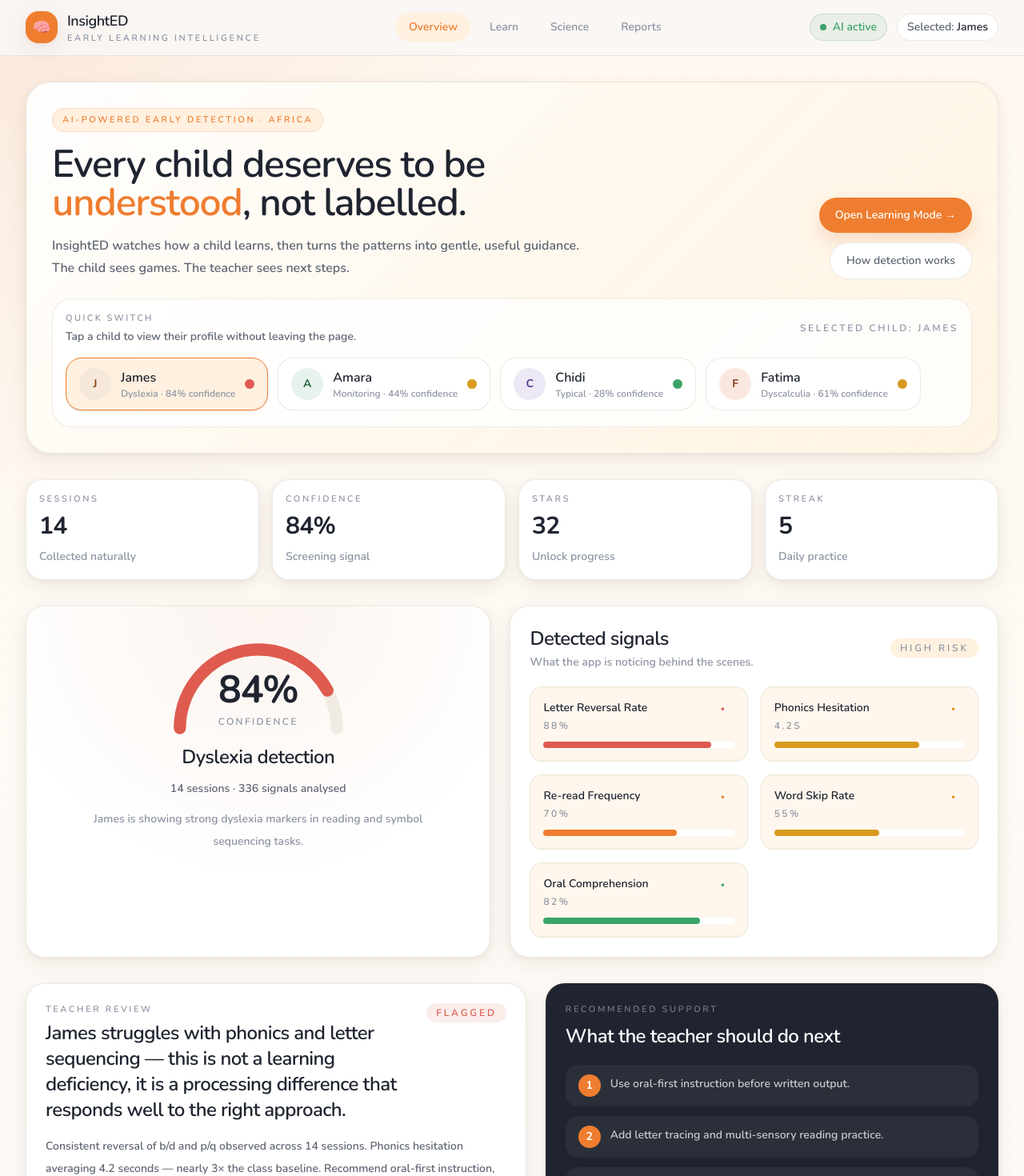
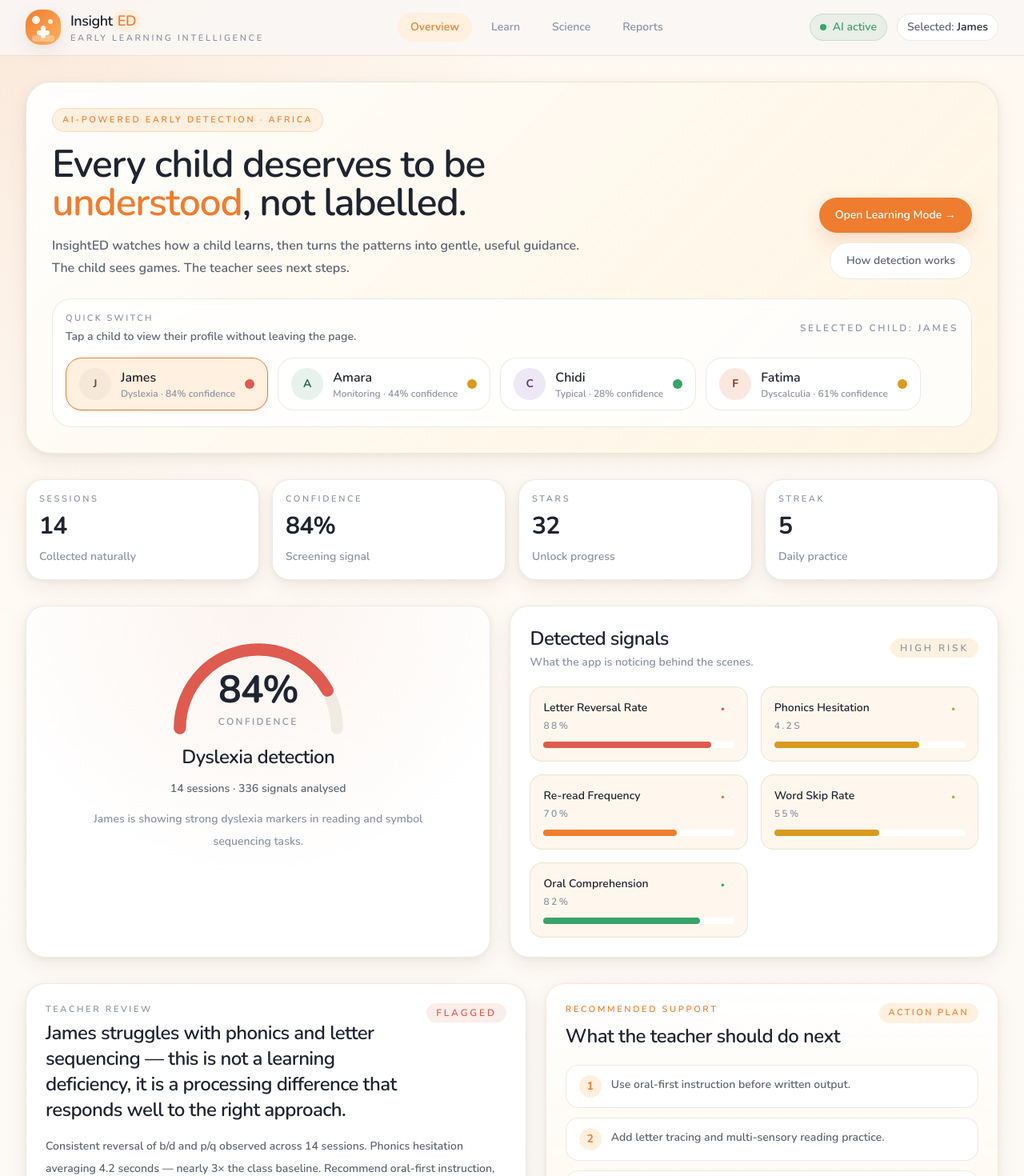
Before and after one commit to Dahmie87/InsightEd, a React (Vite) app: page / in a window 1280 px wide. Shown: the top 1470 px of the page at 80% size. Built offline with nearby package versions, Linux system fonts and the light colour scheme.

Commit message:
chore: install lucide react, update logo and navbar

```diff
--- a/package.json
+++ b/package.json
@@ -11,6 +11,7 @@
   },
   "dependencies": {
     "@tailwindcss/vite": "^4.3.1",
+    "lucide-react": "^1.18.0",
     "react": "^19.2.6",
     "react-dom": "^19.2.6",
     "react-router-dom": "^7.17.0",
--- a/src/components/Layout.tsx
+++ b/src/components/Layout.tsx
@@ -26,11 +26,17 @@ export function Layout({ children }: LayoutProps) {
       <header className="sticky top-0 z-40 border-b border-[color:var(--border)] bg-[rgba(250,247,244,0.9)] backdrop-blur-xl">
         <div className="mx-auto flex max-w-7xl items-center gap-3 px-4 py-3 sm:px-6 lg:px-8">
           <button type="button" onClick={() => context.navigate('overview')} className="flex items-center gap-3 text-left">
-            <div className="grid h-10 w-10 place-items-center rounded-2xl bg-[color:var(--color-orange)] text-lg shadow-[var(--shadow)]">
-              🧠
+            <div className="relative grid h-11 w-11 place-items-center rounded-[1.15rem] bg-[linear-gradient(135deg,var(--color-orange)_0%,#ffb15e_100%)] shadow-[var(--shadow)]">
+              <span className="absolute left-2 top-2 h-2.5 w-2.5 rounded-full bg-white/90" aria-hidden="true" />
+              <span className="absolute right-2.5 top-3 h-1.5 w-1.5 rounded-full bg-white/80" aria-hidden="true" />
+              <span className="absolute bottom-2 left-1/2 h-4 w-1.5 -translate-x-1/2 rounded-full bg-white/95" aria-hidden="true" />
+              <span className="absolute bottom-3 left-1/2 h-1.5 w-4 -translate-x-1/2 rounded-full bg-white/95" aria-hidden="true" />
+              <span className="absolute inset-x-2 bottom-1 h-2 rounded-full bg-[rgba(255,255,255,0.32)]" aria-hidden="true" />
             </div>
             <div>
-              <div className="font-display text-lg font-semibold tracking-tight text-[color:var(--ink)]">InsightED</div>
+              <div className="font-display text-lg font-semibold tracking-tight text-[color:var(--ink)]">
+                Insight<span className="rounded-full bg-[color:var(--orange-bg)] px-1.5 py-0.5 text-[color:var(--color-orange)]">ED</span>
+              </div>
               <div className="text-[11px] uppercase tracking-[0.24em] text-[color:var(--ink-soft)]">
                 early learning intelligence
               </div>
--- a/src/pages/DashboardPage.tsx
+++ b/src/pages/DashboardPage.tsx
@@ -158,16 +158,23 @@ export function DashboardPage() {
           </div>
         </article>
 
-        <article className="rounded-[1.5rem] border border-[color:var(--border)] bg-[color:var(--ink)] p-5 text-white shadow-[var(--shadow)] sm:p-6">
-          <div className="text-[11px] font-semibold uppercase tracking-[0.24em] text-white/40">Recommended support</div>
-          <h2 className="mt-2 font-display text-xl font-semibold tracking-tight text-white sm:text-2xl">What the teacher should do next</h2>
+        <article className="rounded-[1.5rem] border border-[color:rgba(239,125,47,0.16)] bg-[linear-gradient(180deg,rgba(255,255,255,0.98)_0%,rgba(255,247,236,0.95)_100%)] p-5 shadow-[var(--shadow)] sm:p-6">
+          <div className="flex items-start justify-between gap-3">
+            <div>
+              <div className="text-[11px] font-semibold uppercase tracking-[0.24em] text-[color:var(--color-orange)]">Recommended support</div>
+              <h2 className="mt-2 font-display text-xl font-semibold tracking-tight text-[color:var(--ink)] sm:text-2xl">What the teacher should do next</h2>
+            </div>
+            <div className="rounded-full bg-[color:var(--orange-bg)] px-3 py-1 text-[11px] font-semibold uppercase tracking-[0.22em] text-[color:var(--color-orange)]">
+              Action plan
+            </div>
+          </div>
           <div className="mt-5 space-y-3">
             {child.recommendations.map((recommendation, index) => (
-              <div key={recommendation} className="flex gap-3 rounded-2xl bg-white/5 px-4 py-3">
-                <div className="grid h-7 w-7 place-items-center rounded-full bg-[color:var(--color-orange)] text-sm font-bold text-white">
+              <div key={recommendation} className="flex gap-3 rounded-2xl border border-[color:var(--border)] bg-white px-4 py-3">
+                <div className="grid h-7 w-7 place-items-center rounded-full bg-[color:var(--orange-bg)] text-sm font-bold text-[color:var(--color-orange)]">
                   {index + 1}
                 </div>
-                <p className="text-sm leading-6 text-white/75">{recommendation}</p>
+                <p className="text-sm leading-6 text-[color:var(--ink-mid)]">{recommendation}</p>
               </div>
             ))}
           </div>
```
Also changed, not shown: 1 other file (tests, documents, lock files or other folders).
